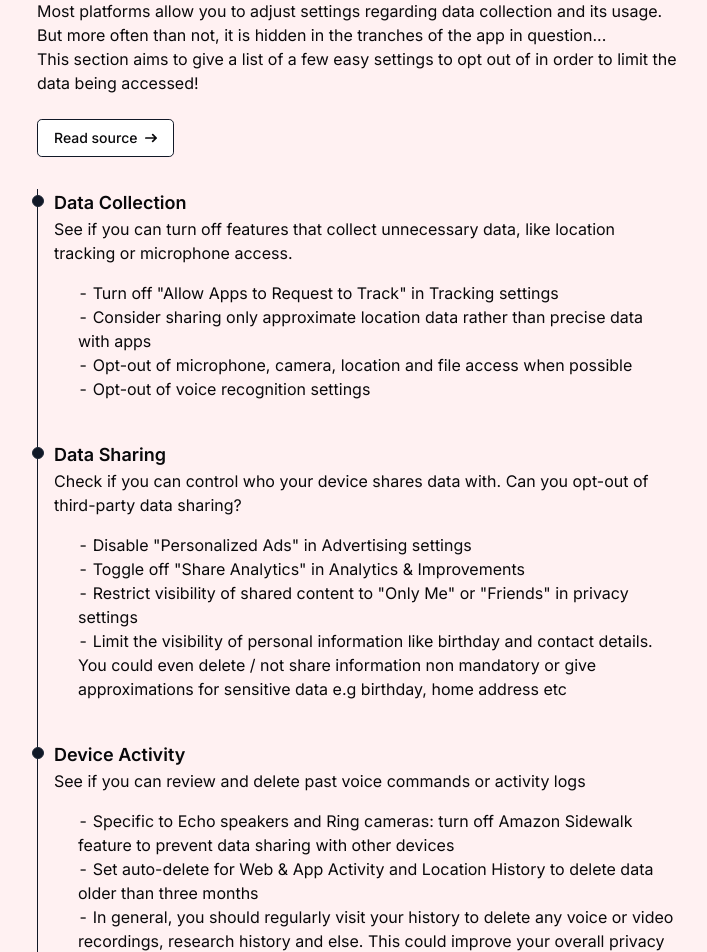
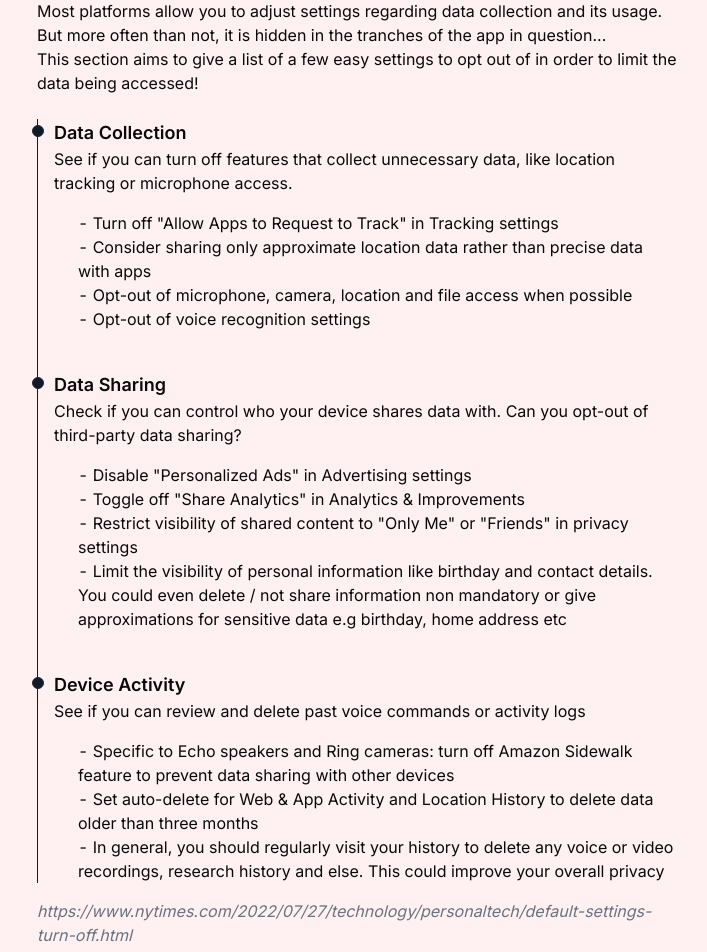
Before and after one commit to evebrnd/eps, a Next.js app: page /eps/chapters/resources in a window 1280 px wide. Shown: the part 1440-2392 px from the top of the page, without its empty margins (283-990 px from the left). Built offline with nearby package versions, Linux system fonts and the light colour scheme.

Commit message:
feat(resources): add arrow button as component

```diff
--- a/src/app/chapters/resources/page.tsx
+++ b/src/app/chapters/resources/page.tsx
@@ -45,9 +45,6 @@ export default function Page() {
             <h3 className="text-pretty mb-5 text-2xl font-semibold hover:underline hover:decoration-wavy hover:decoration-primary">Now let's take a look at your <span className="text-primary">settings</span></h3>
 
             <p className="text-pretty py-6">Most platforms allow you to adjust settings regarding data collection and its usage. But more often than not, it is hidden in the tranches of the app in question... <br /> This section aims to give a list of a few easy settings to opt out of in order to limit the data being accessed!</p>
-            <Link href="https://www.nytimes.com/2022/07/27/technology/personaltech/default-settings-turn-off.html" className="inline-flex items-center px-4 py-2 mb-8 text-sm font-medium  bg-white border border-gray-900 hover:border-primary rounded-lg hover:text-primary">Read source <svg className="w-3 h-3 ms-2 rtl:rotate-180" aria-hidden="true" xmlns="http://www.w3.org/2000/svg" fill="none" viewBox="0 0 14 10">
-                <path stroke="currentColor" strokeLinecap="round" strokeLinejoin="round" strokeWidth="2" d="M1 5h12m0 0L9 1m4 4L9 9" />
-            </svg></Link>
 
             <ol className="relative border-s border-gray-900">
                 <li className="mb-10 ms-4">
@@ -83,6 +80,7 @@ export default function Page() {
                     </ul>
                 </li>
             </ol>
+            <Link href="https://www.nytimes.com/2022/07/27/technology/personaltech/default-settings-turn-off.html" className="mt-4 italic text-gray-500">https://www.nytimes.com/2022/07/27/technology/personaltech/default-settings-turn-off.html</Link>
 
             <hr className="w-80 h-1 mx-auto my-10 md:my-12 bg-gray-500 border-0 rounded" />
 
@@ -90,7 +88,7 @@ export default function Page() {
             <p className="text-pretty py-6">At this point you might be wondering, but Bob why are now talking about smartphones? Well the answer is simple, every smart phone device is connected to a hub in some way. In a vast majority of cases, this hub is your own personal smartphone. That is why it is important to also review the privacy settings and setup of this device!</p>
             <figure className="max-w-lg mx-auto my-6">
                 <Image className="h-auto max-w-full rounded-lg" src={InfographDeviceSettings} alt="image description" />
-                <figcaption className="mt-2 text-sm text-center text-gray-500 dark:text-gray-400">https://vpnoverview.com/privacy/devices/privacy-risks-smartphone/</figcaption>
+                <figcaption className="mt-2 text-sm text-center text-gray-500">https://vpnoverview.com/privacy/devices/privacy-risks-smartphone/</figcaption>
             </figure>
 
             <hr className="w-80 h-1 mx-auto my-10 md:my-12 bg-gray-500 border-0 rounded" />
--- /dev/null
+++ b/src/components/ButtonWithArrow.tsx
@@ -0,0 +1,7 @@
+import Link from "next/link"
+
+function ButtonWithArrow({ url, buttonText }: { url: string, buttonText: string }) {
+    <Link href={url} className="inline-flex items-center px-4 py-2 mb-8 text-sm font-medium  bg-white border border-gray-900 hover:border-primary rounded-lg hover:text-primary">{buttonText}<svg className="w-3 h-3 ms-2 rtl:rotate-180" aria-hidden="true" xmlns="http://www.w3.org/2000/svg" fill="none" viewBox="0 0 14 10">
+        <path stroke="currentColor" strokeLinecap="round" strokeLinejoin="round" strokeWidth="2" d="M1 5h12m0 0L9 1m4 4L9 9" />
+    </svg></Link>
+}
```
